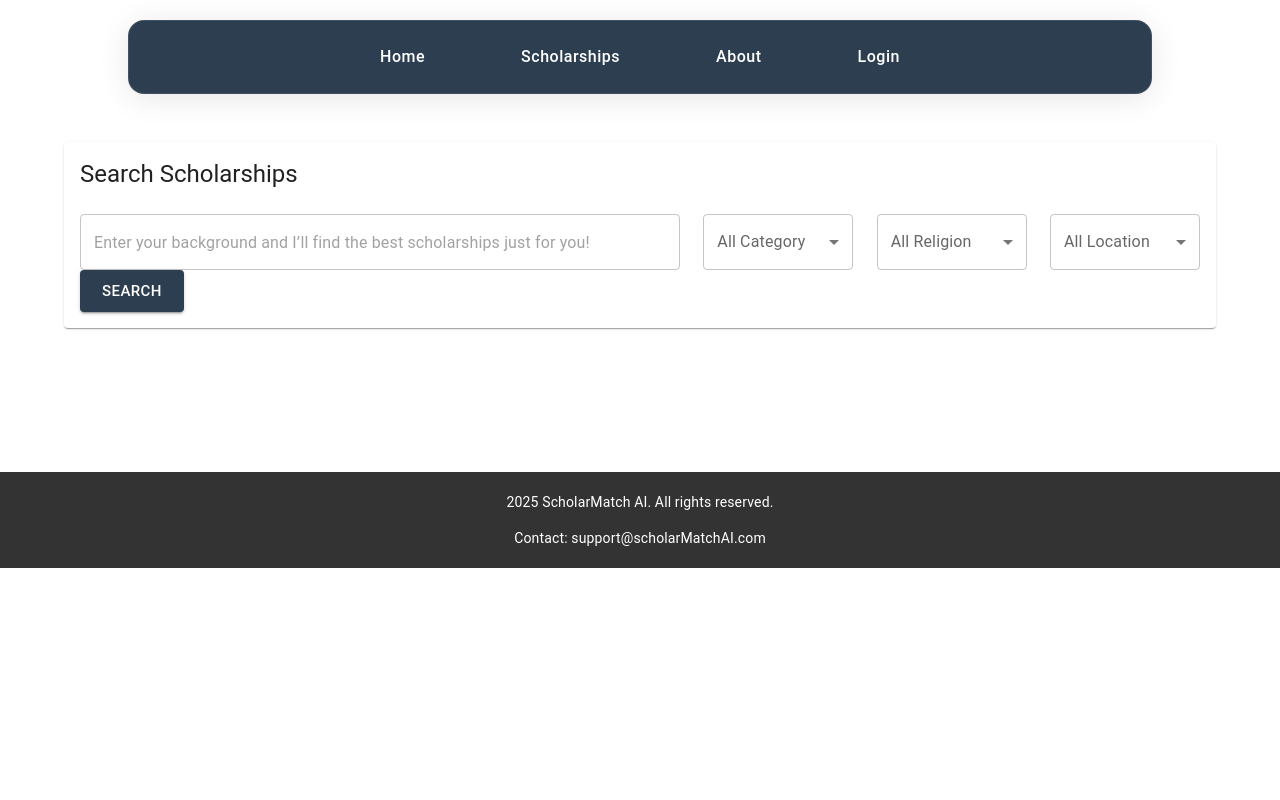
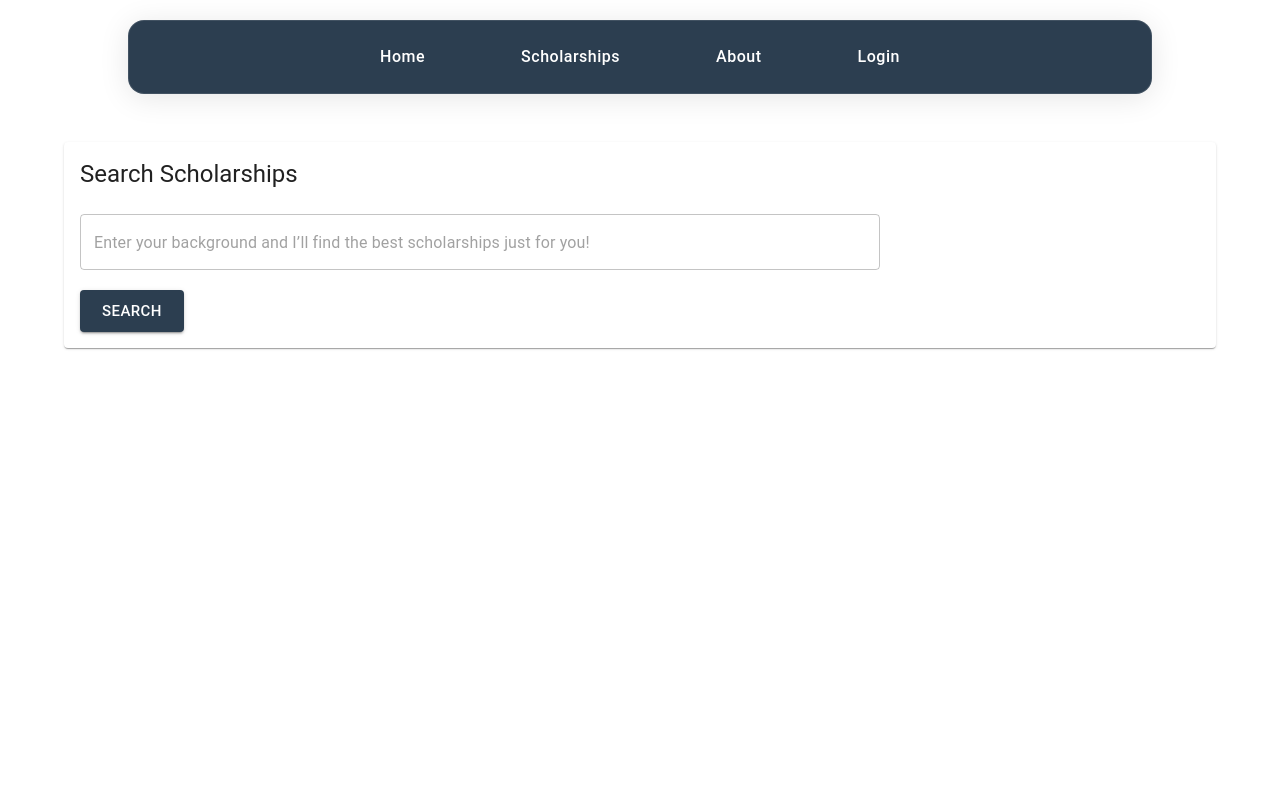
Before and after one commit to Dilip-Kashyp/ScholarMatch-AI, a Next.js app: page /scholarships in a window 1280 px wide. Shown: the top 800 px of the page. Built offline with nearby package versions, Linux system fonts and the light colour scheme.

Commit message:
remove unwanted thing

```diff
--- a/src/components/scholarshipsPage/index.jsx
+++ b/src/components/scholarshipsPage/index.jsx
@@ -15,14 +15,8 @@ import { useForm } from "@/helper";
 import { useState } from "react";
 
 function ScholarshipsPage() {
-  const {
-    HEADER_CONFIG,
-    SEARCH_INPUT,
-    SCHOLARSHIP_CATEGORY_DROPDOWN,
-    SCHOLARSHIP_RELIGION_DROPDOWN,
-    SCHOLARSHIP_LOCATION_DROPDOWN,
-    BUTTON_CONFIG,
-  } = SCHOLARSHIP_PAGE_CONFIG;
+  const { HEADER_CONFIG, SEARCH_INPUT, BUTTON_CONFIG } =
+    SCHOLARSHIP_PAGE_CONFIG;
 
   const [open, setOpen] = useState(false);
   const [notificationMessage, setNotificationMessage] = useState("");
@@ -77,7 +71,7 @@ function ScholarshipsPage() {
     <>
       <Container
         containerProps={{
-          className: "h-[100%] flex flex-col justify-center gap-24 py-12",
+          className: "h-[100vh] flex flex-col  gap-24 py-12",
         }}
       >
         <Paper
@@ -98,27 +92,11 @@ function ScholarshipsPage() {
               }}
             >
               <Input {...SEARCH_INPUT} onChange={onChange} onBlur={onBlur} />
-              <Dropdown
-                {...SCHOLARSHIP_CATEGORY_DROPDOWN}
-                onChange={onChange}
-                onBlur={onBlur}
-              />
-              <Dropdown
-                {...SCHOLARSHIP_RELIGION_DROPDOWN}
-                onChange={onChange}
-                onBlur={onBlur}
-              />
-              <Dropdown
-                {...SCHOLARSHIP_LOCATION_DROPDOWN}
-                onChange={onChange}
-                onBlur={onBlur}
-              />
             </Stack>
             <Button {...BUTTON_CONFIG} />
           </form>
         </Paper>
         <Stack stackProps={{ direction: "row", gap: 4, flexWrap: "wrap" }}>
-
           {data?.data?.map((scholarship) => (
             <Scholarships scholarship={scholarship} />
           ))}
--- a/src/constants/options.js
+++ /dev/null
@@ -1,28 +0,0 @@
-export const LOCATION_OPTIONS = [
-  { key: "india", value: "india", label: "India" },
-  { key: "india", value: "Delhi", label: "Delhi" },
-  { key: "india", value: "Mumbai", label: "Mumbai" },
-  { key: "india", value: "Kolkata", label: "Kolkata" },
-  { key: "india", value: "Chennai", label: "Chennai" },
-  { key: "india", value: "Hyderabad", label: "Hyderabad" },
-  { key: "india", value: "Bengaluru", label: "Bengaluru" },
-];
-
-export const RELIGION_OPTIONS = [
-  { key: "hindu", value: "hindu", label: "Hindu" },
-  { key: "muslim", value: "muslim", label: "Muslim" },
-  { key: "christian", value: "christian", label: "Christian" },
-  { key: "sikh", value: "sikh", label: "Sikh" },
-];
-
-export const CATEGORY_OPTIONS = [
-  { key: "sc", value: "sc", label: "SC" },
-  {
-    key: "st",
-    value: "st",
-    label: "ST",
-  },
-  { key: "bc", value: "bc", label: "BC" },
-  { key: "obc", value: "obc", label: "OBC" },
-  { key: "general", value: "general", label: "General" },
-];
--- a/src/constants/scholarship.js
+++ b/src/constants/scholarship.js
@@ -1,8 +1,3 @@
-import {
-  CATEGORY_OPTIONS,
-  LOCATION_OPTIONS,
-  RELIGION_OPTIONS,
-} from "./options";
 export const SCHOLARSHIP_PAGE_CONFIG = {
   HEADER_CONFIG: {
     typographyProps: {
@@ -33,67 +28,16 @@ export const SCHOLARSHIP_PAGE_CONFIG = {
       name: "searchQuery",
       variant: "outlined",
       sx: {
-        width: { xs: 320, sm: 600 },
+        width: { xs: 320, sm: 800 },
         "& .MuiOutlinedInput-root": {
           "&.Mui-focused fieldset": { borderColor: "#2c3e50" },
+          marginBottom: "20px",
         },
       },
     },
+
   },
-  SCHOLARSHIP_CATEGORY_DROPDOWN: {
-    selectProps: {
-      name: "scholarshipCategory",
-    },
-    formControlProps: {
-      sx: {
-        width: { xs: 1, sm: 150 },
-        "& .MuiOutlinedInput-root": {
-          "&.Mui-focused fieldset": { borderColor: "#2c3e50" },
-        },
-      },
-    },
-    inputLabelProps: {
-      children: " All Category",
-    },
 
-    options: CATEGORY_OPTIONS,
-  },
-  SCHOLARSHIP_RELIGION_DROPDOWN: {
-    selectProps: {
-      name: "scholarshipReligion",
-    },
-    formControlProps: {
-      sx: {
-        width: { xs: 1, sm: 150 },
-        "& .MuiOutlinedInput-root": {
-          "&.Mui-focused fieldset": { borderColor: "#2c3e50" },
-        },
-      },
-    },
-    inputLabelProps: {
-      children: "All Religion",
-    },
-
-    options: RELIGION_OPTIONS,
-  },
-  SCHOLARSHIP_LOCATION_DROPDOWN: {
-    selectProps: {
-      name: "location",
-    },
-    formControlProps: {
-      sx: {
-        width: { xs: 1, sm: 150 },
-        "& .MuiOutlinedInput-root": {
-          "&.Mui-focused fieldset": { borderColor: "#2c3e50" },
-        },
-      },
-    },
-    inputLabelProps: {
-      children: "All Location",
-    },
-
-    options: LOCATION_OPTIONS,
-  },
   LOADING_CONFIG: {
     children: "Loading scholarships...",
   },
```
